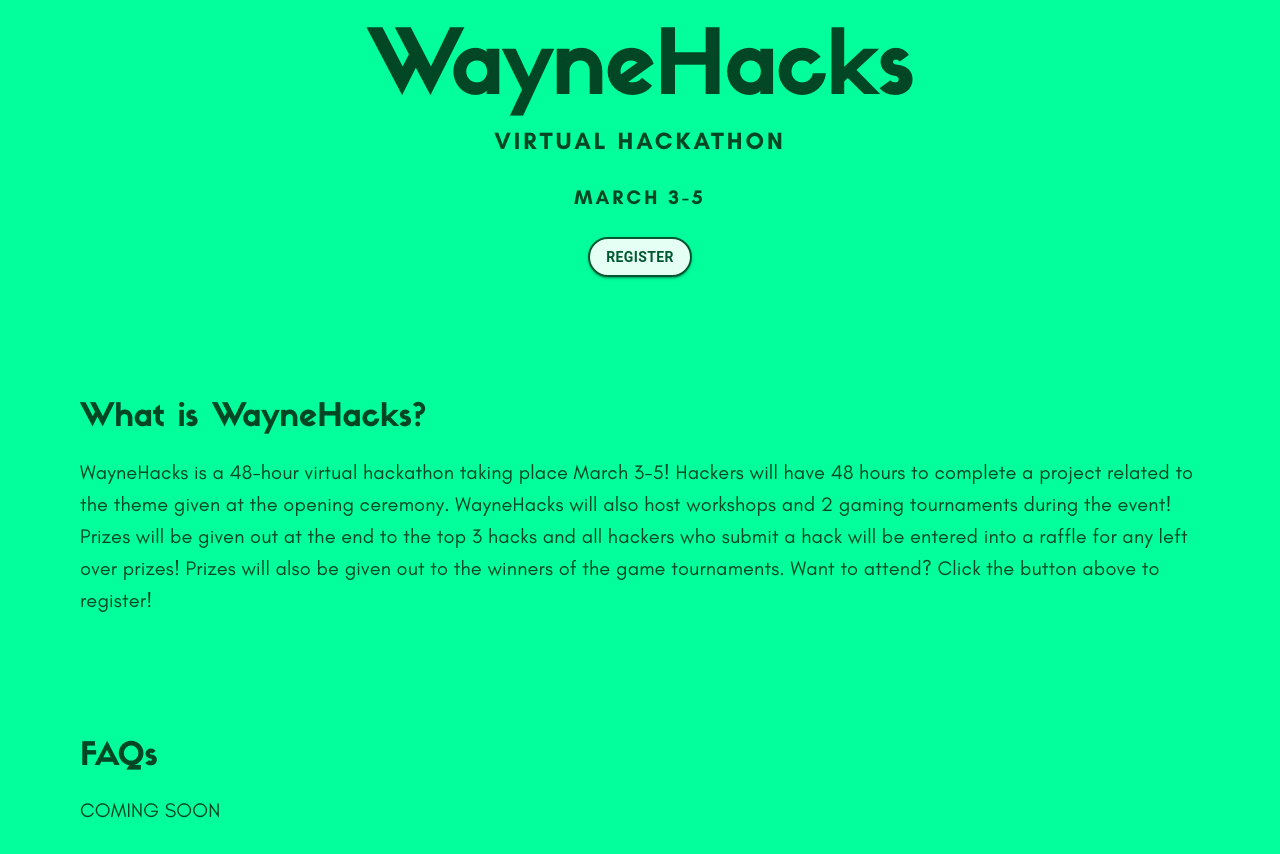
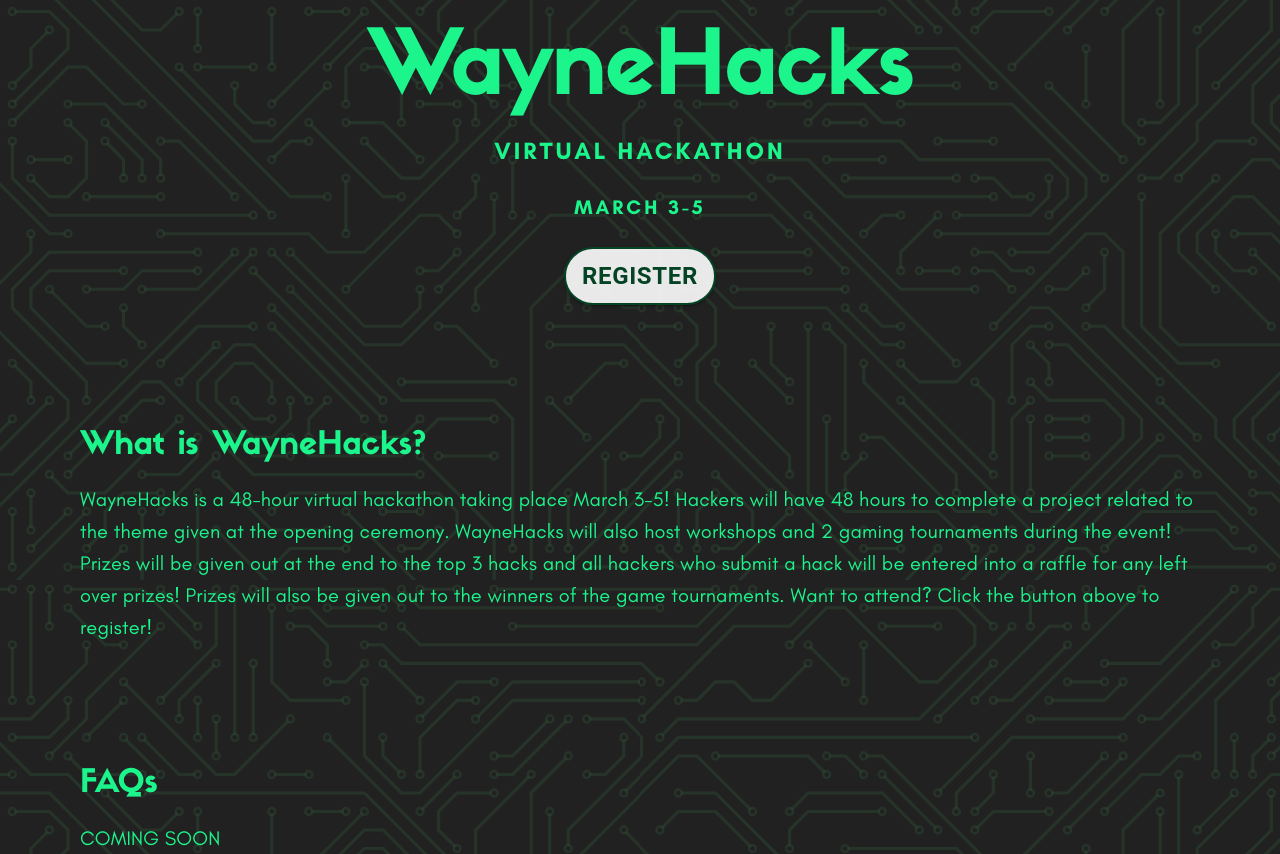
Before and after one commit to WSU-Society-of-Computer-Developers/waynehacks-website, a React (Create React App) app: page / in a window 1280 px wide. Shown: the part 220-1074 px from the top of the page. Before the commit the page ends 1046 px from the top, so only its background shows below. Built offline with nearby package versions, Linux system fonts and the light colour scheme.

Commit message:
added bg and inverted color scheme

```diff
--- a/src/App.js
+++ b/src/App.js
@@ -11,7 +11,7 @@ const classes = {
   title: {
     fontSize: { lg: "7vw", xs: "4em" },
     fontFamily: 'SIFFON_BASIC',
-    color: "#014725"
+    color: "#1bf58b"
   }
 }
 function App() {
@@ -25,7 +25,7 @@ function App() {
     >
       <Grow in timeout={1000}>
         <Grid item xs={12} align="center" sx={{ paddingTop: 30 }}>
-          <Typography variant="h1" compact="h1" sx={classes.title}>
+          <Typography variant="h1" compact="h1" sx={classes.title} style={{marginBottom: 10}}>
             WayneHacks
           </Typography>
         </Grid>
@@ -33,12 +33,12 @@ function App() {
       <Fade in timeout={2000}>
         <div>
           <Grid item xs={12} align="center" >
-            <Typography variant="h5" compact="h5" sx={{ color: "#014725", letterSpacing: 3 }} style={{ fontFamily: 'GlacialIndifference-Bold', }}>
+            <Typography variant="h5" compact="h5" sx={{ color: "#1bf58b", letterSpacing: 3 }} style={{ fontFamily: 'GlacialIndifference-Bold', }}>
               VIRTUAL HACKATHON
             </Typography>
           </Grid>
           <Grid item xs={12} align="center" spacing={10}>
-            <Typography variant="h6" compact="h6" sx={{ color: "#014725", letterSpacing: 3, paddingTop: 3 }} style={{ fontFamily: 'GlacialIndifference-Bold', }}>
+            <Typography variant="h6" compact="h6" sx={{ color: "#1bf58b", letterSpacing: 3, paddingTop: 3 }} style={{ fontFamily: 'GlacialIndifference-Bold', }}>
               MARCH 3-5
             </Typography>
           </Grid>
@@ -48,6 +48,7 @@ function App() {
                 color: '#014725',
                 backgroundColor: 'white',
                 opacity: .9,
+                fontSize: "1.5em",
                 borderColor: '#014725',
                 borderRadius: '50px',
                 fontWeight: 'bold',
@@ -59,27 +60,27 @@ function App() {
                 }
               }}
               variant="contained"
-              href="https://forms.gle/f9NVtme9KLDUFp4c8" >
+              href="https://forms.gle/f9NVtme9KLDUFp4c8" target="_blank">
               Register
             </Button>
           </Grid>
           <Grid item xs={12} align="left" sx={{ paddingLeft: 10, paddingRight: 10, paddingTop: 15 }}>
-            <Typography variant="h5" compact="h5" sx={{ color: "#014725", }} style={{ fontFamily: 'SIFFON_BASIC', fontSize: "2em" }}>
+            <Typography variant="h5" compact="h5" sx={{ color: "#1bf58b", }} style={{ fontFamily: 'SIFFON_BASIC', fontSize: "2em" }}>
               What is WayneHacks?
             </Typography>
           </Grid>
           <Grid item xs={12} align="left" sx={{ paddingLeft: 10, paddingRight: 10 }}>
-            <Typography variant="h6" compact="h6" sx={{ color: "#014725", paddingTop: 2 }} style={{ fontFamily: 'GlacialIndifference-Regular', }}>
+            <Typography variant="h6" compact="h6" sx={{ color: "#1bf58b", paddingTop: 2 }} style={{ fontFamily: 'GlacialIndifference-Regular', }}>
               WayneHacks is a 48-hour virtual hackathon taking place March 3-5! Hackers will have 48 hours to complete a project related to the theme given at the opening ceremony. WayneHacks will also host workshops and 2 gaming tournaments during the event! Prizes will be given out at the end to the top 3 hacks and all hackers who submit a hack will be entered into a raffle for any left over prizes!  Prizes will also be given out to the winners of the game tournaments. Want to attend? Click the button above to register!
             </Typography>
           </Grid>
           <Grid item xs={12} align="left" sx={{ paddingLeft: 10, paddingRight: 10, paddingTop: 15 }}>
-            <Typography variant="h5" compact="h5" sx={{ color: "#014725", }} style={{ fontFamily: 'SIFFON_BASIC', fontSize: "2em" }}>
+            <Typography variant="h5" compact="h5" sx={{ color: "#1bf58b", }} style={{ fontFamily: 'SIFFON_BASIC', fontSize: "2em" }}>
               FAQs
             </Typography>
           </Grid>
           <Grid item xs={12} align="left" sx={{ paddingLeft: 10, paddingRight: 10 }}>
-            <Typography variant="h6" compact="h6" sx={{ color: "#014725", paddingTop: 2 }} style={{ fontFamily: 'GlacialIndifference-Regular', }}>
+            <Typography variant="h6" compact="h6" sx={{ color: "#1bf58b", paddingTop: 2 }} style={{ fontFamily: 'GlacialIndifference-Regular', }}>
               COMING SOON
             </Typography>
           </Grid>
--- a/src/index.css
+++ b/src/index.css
@@ -5,7 +5,11 @@ body {
     sans-serif;
   -webkit-font-smoothing: antialiased;
   -moz-osx-font-smoothing: grayscale;
-  background-color: #02FF9C;
+  background: url("/public/bg.svg") no-repeat center center fixed;
+  -webkit-background-size: cover;
+  -moz-background-size: cover;
+  -o-background-size: cover;
+  background-size: cover;
 }
 
 code {
```
Also changed, not shown: public/bg.svg (added).
